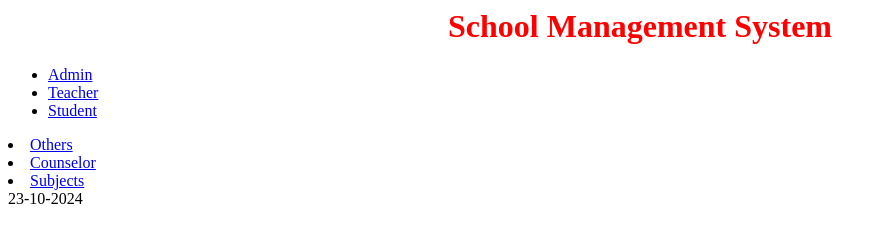
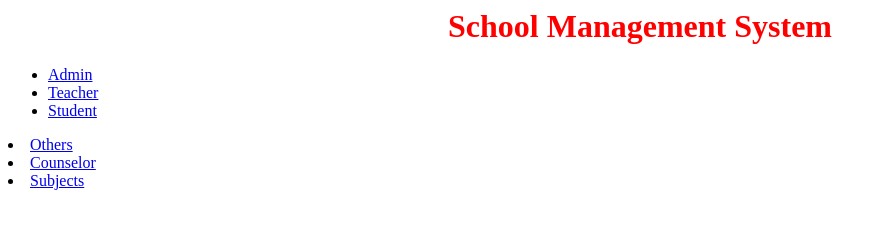
Before and after one commit to varahalu551/devoptest, a plain HTML site: page website/index.html in a window 1280 px wide. Shown: the whole page, without its empty margins (0-887 px from the left). Drawn offline with Linux system fonts and the light colour scheme.

Commit message:
Update index.html

```diff
--- a/website/index.html
+++ b/website/index.html
@@ -7,5 +7,5 @@
                            <li><a href="#">Others</a></li>
                            <li><a href="#">Counselor</a></li>
                            <li><a href="#">Subjects</a></li>
-                           <l1>23-10-2024</l1>
+
     </html>
```
